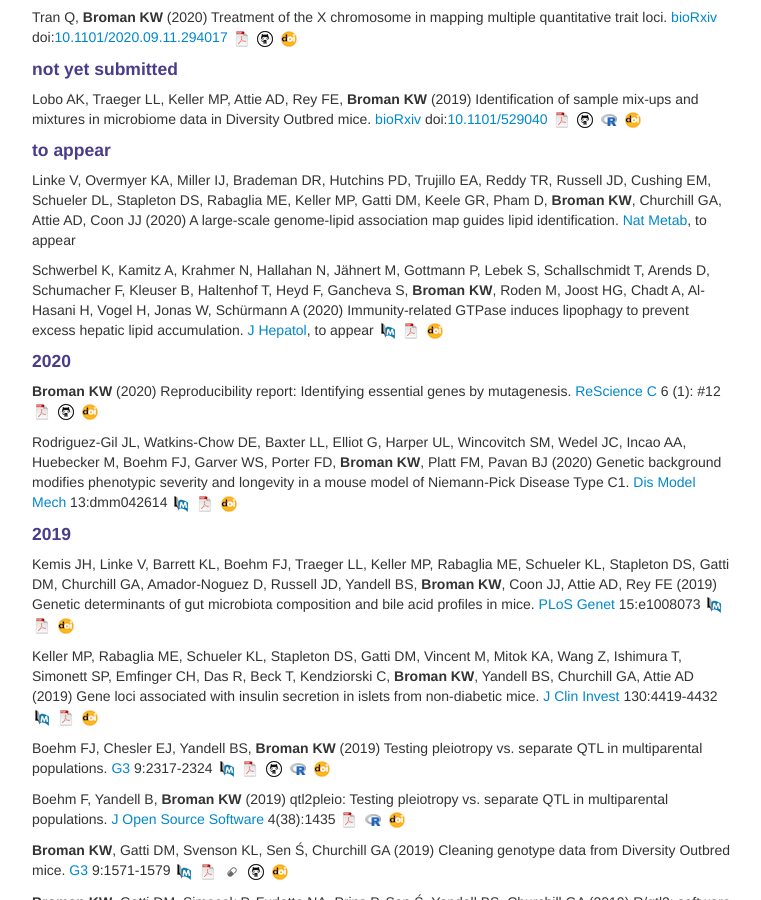
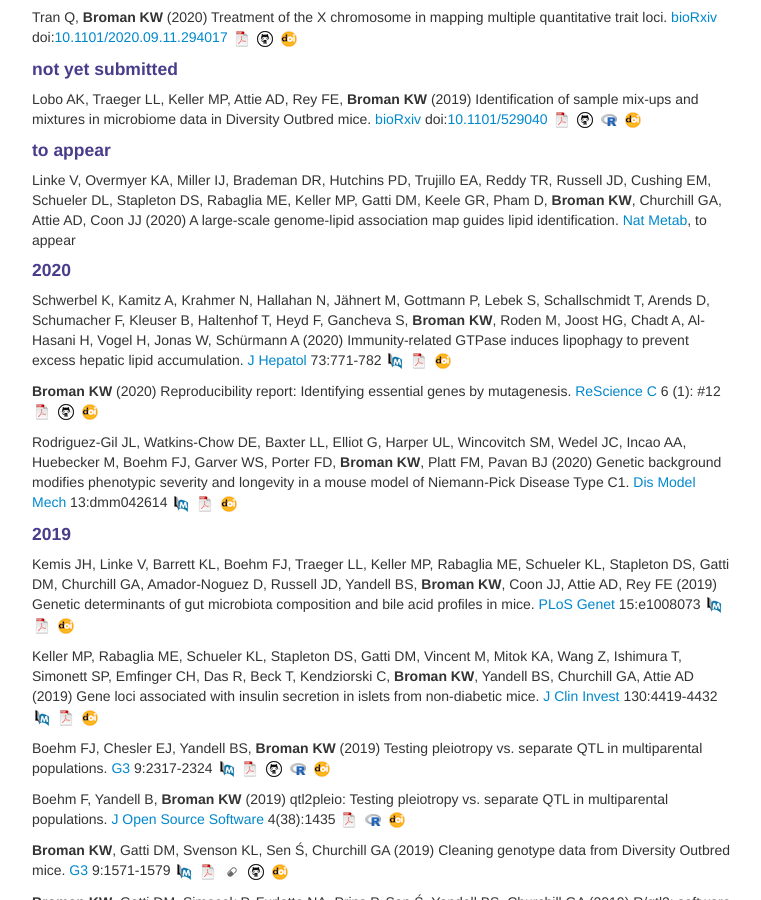
Before and after one commit to kbroman/kbroman.github.io, a Jekyll site: the page built from pages/pubs.md, in a window 1280 px wide and 900 px high, scrolled down 368 px. Shown: the whole window, without its empty margins (258-1019 px from the left). Built offline with Jekyll 4.4.1, drawn with Linux system fonts in a browser that asks for light colours.

Commit message:
pages/pubs: Schwerbel et al now published

```diff
--- a/pages/pubs.md
+++ b/pages/pubs.md
@@ -63,19 +63,19 @@ association map guides lipid identification. [Nat
 Metab](https://www.nature.com/natmetab), to appear
 <!-- * 162 * -->
 
+#### 2020
+
 Schwerbel K, Kamitz A, Krahmer N, Hallahan N, Jähnert M, Gottmann P,
 Lebek S, Schallschmidt T, Arends D, Schumacher F, Kleuser B, Haltenhof
 T, Heyd F, Gancheva S, **Broman KW**, Roden M, Joost HG, Chadt A,
 Al-Hasani H, Vogel H, Jonas W, Schürmann A (2020) Immunity-related
 GTPase induces lipophagy to prevent excess hepatic lipid accumulation.
-[J Hepatol](https://www.journal-of-hepatology.eu/), to appear
+[J Hepatol](https://www.journal-of-hepatology.eu/) 73:771-782
 [![PubMed](icons16/pubmed-icon.png)](https://pubmed.ncbi.nlm.nih.gov/32376415)
 [![pdf](icons16/pdf-icon.png)](https://www.journal-of-hepatology.eu/article/S0168-8278(20)30275-0/pdf)
 [![doi](icons16/doi-icon.png)](https://doi.org/10.1016/j.jhep.2020.04.031)
 <!-- * 161 * -->
 <!-- https://doi.org/10.1016/j.jhep.2020.04.031 -->
-
-#### 2020
 
 **Broman KW** (2020) Reproducibility report: Identifying essential genes by mutagenesis.
 [ReScience C](https://rescience.github.io) 6 (1): #12
```
